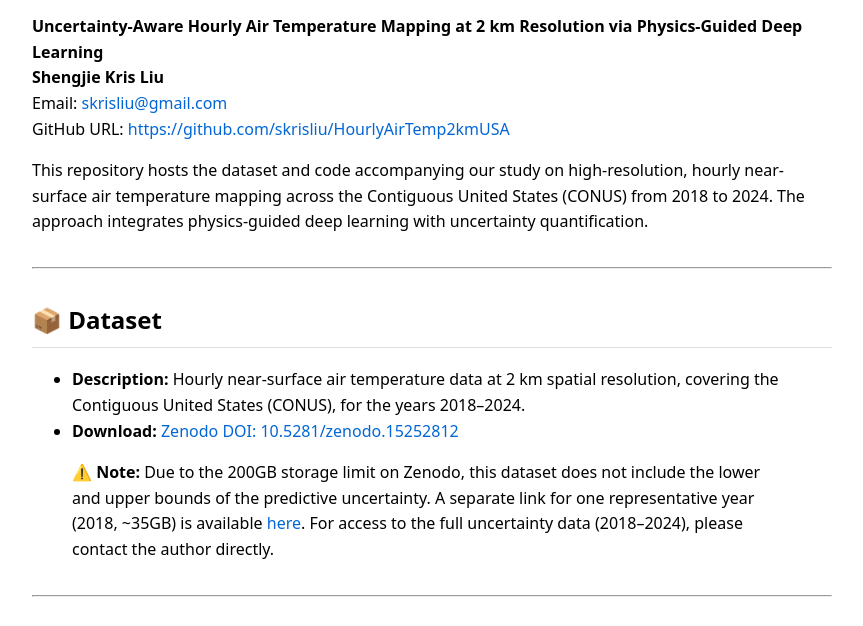
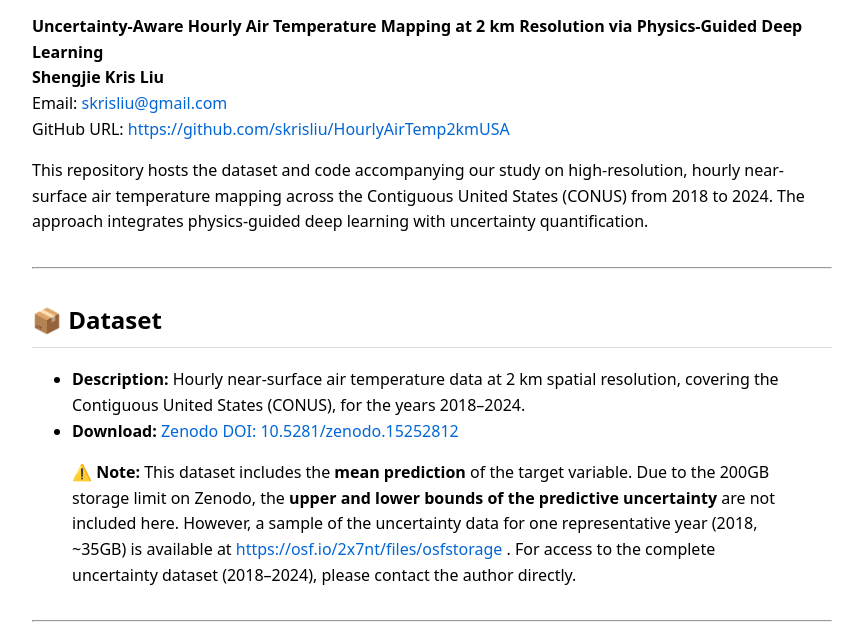
Before and after one commit to skrisliu/HourlyAirTemp2kmUSA, a plain HTML site: page index.html in a window 1280 px wide. Shown: the part 101-727 px from the top of the page, without its empty margins (208-1071 px from the left). Drawn offline with Linux system fonts and the light colour scheme.

Commit message:
Update index.html

```diff
--- a/index.html
+++ b/index.html
@@ -73,11 +73,14 @@
   </ul>
 
 <blockquote>
-  ⚠️ <strong>Note:</strong> Due to the 200GB storage limit on Zenodo, this dataset does not include the lower and upper bounds of the predictive uncertainty.
-  A separate link for one representative year (2018, ~35GB) is available
-  <a href="https://osf.io/2x7nt/files/osfstorage" target="_blank" rel="noopener noreferrer">here</a>.
-  For access to the full uncertainty data (2018–2024), please contact the author directly.
+  ⚠️ <strong>Note:</strong> This dataset includes the <strong>mean prediction</strong> of the target variable. Due to the 200GB storage limit on Zenodo, the <strong>upper and lower bounds of the predictive uncertainty</strong> are not included here.
+  However, a sample of the uncertainty data for one representative year (2018, ~35GB) is available at
+  <a href="https://osf.io/2x7nt/files/osfstorage" target="_blank" rel="noopener noreferrer">
+    https://osf.io/2x7nt/files/osfstorage
+  </a>.
+  For access to the complete uncertainty dataset (2018–2024), please contact the author directly.
 </blockquote>
+
 
   <hr>
 
```
